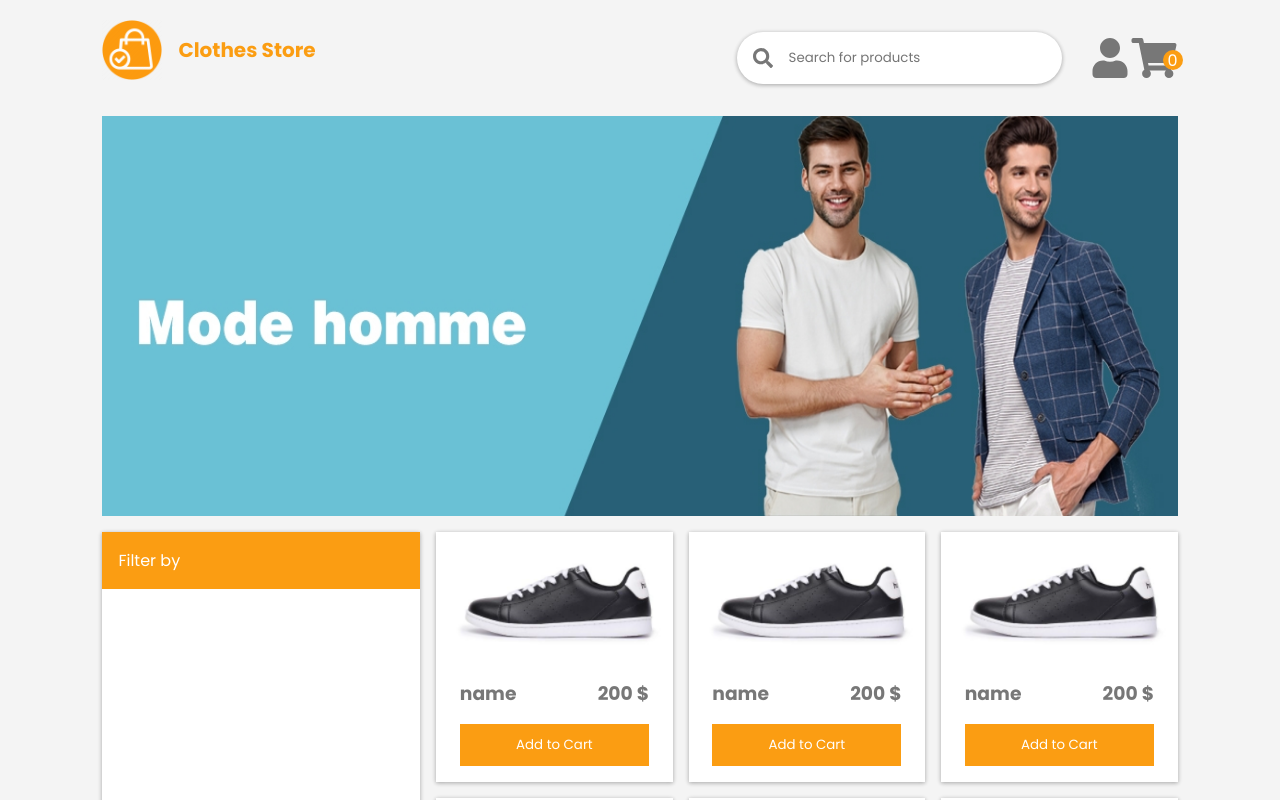
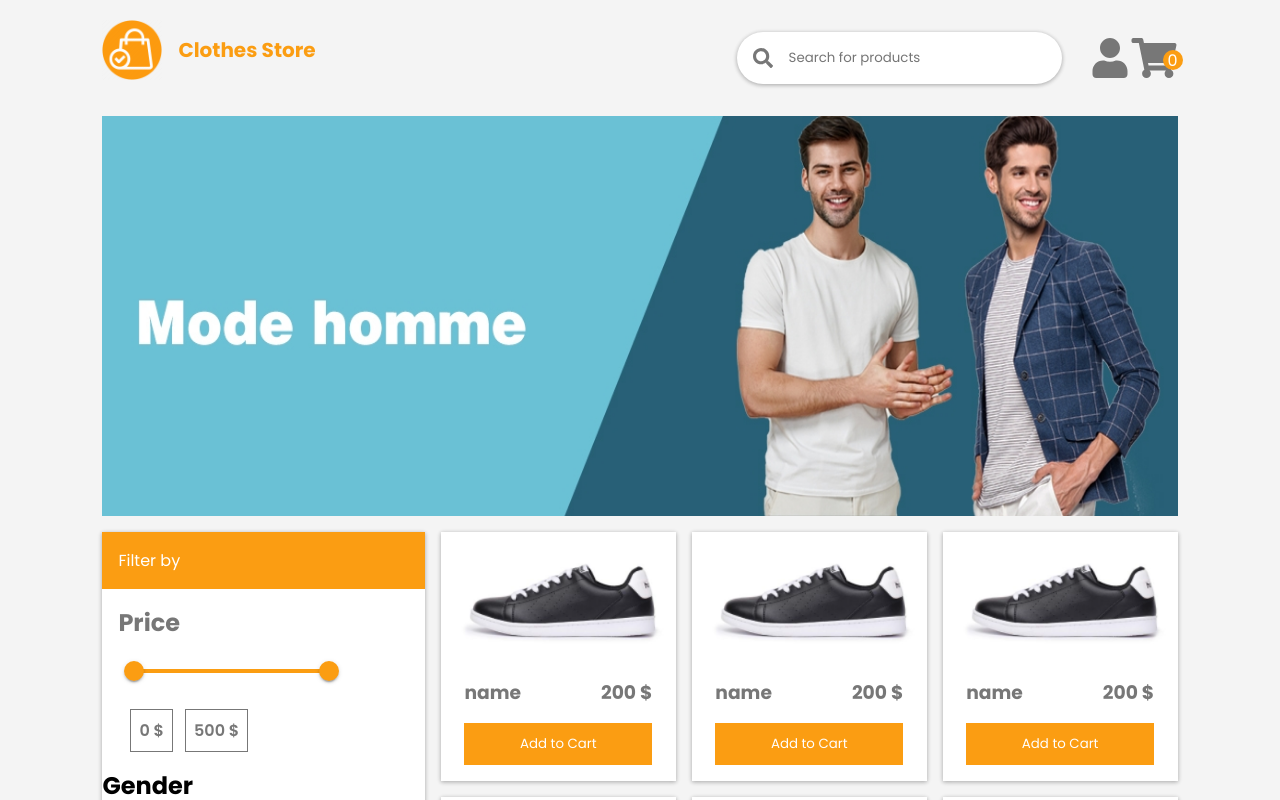
Before and after one commit to Dhia-Ben-Hamouda/Clothes-Store-React-JS, a React (Create React App) app: page /allProducts in a window 1280 px wide. Shown: the top 800 px of the page. Built offline with nearby package versions, Linux system fonts and the light colour scheme.

Commit message:
more work on products page

```diff
--- a/src/components/Auth.jsx
+++ b/src/components/Auth.jsx
@@ -2,8 +2,7 @@ import React from "react";
 import { useState } from "react";
 import { TextField } from "@mui/material";
 import { createTheme, ThemeProvider } from '@mui/material/styles';
-import { FaFacebook , FaGoogle , FaTwitter } from "react-icons/fa";
-import { IconContext } from "react-icons";
+import { FaFacebookF, FaGoogle, FaTwitter } from "react-icons/fa";
 
 const theme = createTheme({
   palette: {
@@ -108,16 +107,23 @@ const Auth = () => {
             {
               signIn ? <>
                 <h3>
-                Don't have an account ? <span  onClick={()=>{setSignIn(!signIn)}}>Sign up</span>
-              </h3>
-              <h4>or Sign in with</h4>
+                  Don't have an account ? <span onClick={() => { setSignIn(!signIn) }}>Sign up</span>
+                </h3>
+                <h4>or Sign in with</h4>
+                <div className="icons">
+              <div className="icon" style={{background:"#405498"}}>
+                <FaFacebookF />
+              </div>
+              <div className="icon" style={{background:"#359BF1"}}>
+                <FaTwitter />
+              </div>
+              <div className="icon" style={{background:"#E74639"}}>
+                <FaGoogle />
+              </div>
+            </div>
               </>
-              : <h3>Already have an account <span  onClick={()=>{setSignIn(!signIn)}}>Sign in</span></h3>
+                : <h3>Already have an account <span onClick={() => { setSignIn(!signIn) }}>Sign in</span></h3>
             }
-
-            <div className="icons">
-
-            </div>
 
           </form>
         </ThemeProvider>
--- a/src/components/Home.jsx
+++ b/src/components/Home.jsx
@@ -14,87 +14,13 @@ const Home = () => {
             <h2>experience the luxury of buying high
               quality clothes from home with low
               prices and fast shipping !</h2>
-            <a href="#featured">Get Started</a>
+            <a href="/allProducts">Get Started</a>
           </div>
           <div className="illustration">
             <img src={shirt} alt="" />
           </div>
         </div>
       </div>
-      <section id="featured">
-        <div className="header">
-          <h1>Featured Products</h1>
-        </div>
-        <div className="grid">
-            <div className="item">
-              <img src={test} alt="" />
-              <div>
-                <h3>name</h3>
-                <h3>200 $</h3>
-              </div>
-              <button>See products</button>
-            </div>
-            <div className="item">
-              <img src={test} alt="" />
-              <div>
-                <h3>name</h3>
-                <h3>200 $</h3>
-              </div>
-              <button>See products</button>
-            </div>
-            <div className="item">
-              <img src={test} alt="" />
-              <div>
-                <h3>name</h3>
-                <h3>200 $</h3>
-              </div>
-              <button>See products</button>
-            </div>
-            <div className="item">
-              <img src={test} alt="" />
-              <div>
-                <h3>name</h3>
-                <h3>200 $</h3>
-              </div>
-              <button>See products</button>
-            </div>
-            <div className="item">
-              <img src={test} alt="" />
-              <div>
-                <h3>name</h3>
-                <h3>200 $</h3>
-              </div>
-              <button>See products</button>
-            </div>
-            <div className="item">
-              <img src={test} alt="" />
-              <div>
-                <h3>name</h3>
-                <h3>200 $</h3>
-              </div>
-              <button>See products</button>
-            </div>
-            <div className="item">
-              <img src={test} alt="" />
-              <div>
-                <h3>name</h3>
-                <h3>200 $</h3>
-              </div>
-              <button>See products</button>
-            </div>
-            <div className="item">
-              <img src={test} alt="" />
-              <div>
-                <h3>name</h3>
-                <h3>200 $</h3>
-              </div>
-              <button>See products</button>
-            </div>
-          </div>
-          <a href="/allProducts">
-            See All products
-          </a>
-      </section>
     </section>
   )
 }
--- a/src/components/Navbar.jsx
+++ b/src/components/Navbar.jsx
@@ -6,17 +6,12 @@ import { useState } from "react";
 const Navbar = () => {
   const [search, setSearch] = useState("");
 
-  function clickHandler()
-  {
-    window.location.href = "/"
-  }
-
   return (
     <nav>
-      <div className="logo" onClick={clickHandler}>
+      <a className="logo" href="/">
         <img src={logo} alt="" />
         <h1>Clothes Store</h1>
-      </div>
+      </a>
       <div className="container">
         <div className="search-container">
           <FaSearch size="1.25rem" color="#777" />
@@ -32,10 +27,10 @@ const Navbar = () => {
           </a>
           <a href="/cart">
             <FaShoppingCart className="icon cart" />
+            <div className="count">
+              0
+            </div>
           </a>
-          <div className="count">
-            0
-          </div>
         </div>
       </div>
     </nav>
--- a/src/components/Products.jsx
+++ b/src/components/Products.jsx
@@ -4,20 +4,61 @@ import Carousel from "./Carousel.jsx";
 import test from "../assets/test.png";
 import Pagination from "./Pagination.jsx";
 import { useState } from "react";
+import { Slider } from "@mui/material";
+import { createTheme, ThemeProvider } from '@mui/material/styles';
 
-const Products = ()=>{
-  const [page , setPage] = useState(2);
-  const [pages , setPages] = useState(7);
+const theme = createTheme({
+  palette: {
+    primary: {
+      main: "#FB9D12"
+    }
+  }
+})
 
-  return(
+const Products = () => {
+  const [page, setPage] = useState(2);
+  const [pages, setPages] = useState(7);
+  const [priceRange, setPriceRange] = useState([0, 500]);
+
+  return (
     <>
       <section id="products">
-        <Navbar/>
-        <Carousel/>
+        <Navbar />
+        <Carousel />
         <div className="container">
           <div className="filter-container">
             <div className="header">
               Filter by
+            </div>
+            <div className="price">
+              <h1>Price</h1>
+              <div className="slider">
+                <ThemeProvider theme={theme}>
+                  <Slider
+                    value={priceRange}
+                    valueLabelDisplay="auto"
+                    min={0}
+                    max={500}
+                    step={20}
+                    onChange={(e, newValue) => { setPriceRange(newValue); console.log(newValue) }}
+                  />
+                </ThemeProvider>
+              </div>
+              <div className="price-inputs">
+                <div className="low">
+                  {
+                    priceRange[0] + " $"
+                  }
+                </div>
+                <div className="high">
+                  {
+                    priceRange[1] + " $"
+                  }
+                </div>
+              </div>
+            </div>
+            <div className="gender">
+              <h1>Gender</h1>
             </div>
           </div>
           <div className="product-container">
@@ -96,11 +137,11 @@ const Products = ()=>{
           </div>
         </div>
         <div className="pagination">
-            <Pagination
-              page={page}
-              setPage={setPage}
-              pages={pages}
-            />
+          <Pagination
+            page={page}
+            setPage={setPage}
+            pages={pages}
+          />
         </div>
       </section>
     </>
--- a/src/styles/_auth.scss
+++ b/src/styles/_auth.scss
@@ -14,6 +14,26 @@
     flex-direction: column;
     align-items: center;
     width:400px;
+
+    .icons{
+      display: flex;
+      margin-top:.5rem;
+
+      .icon{
+        margin:.25rem;
+        padding:.5rem;
+        display: flex;
+        justify-content: center;
+        align-items: center;
+        border-radius: 50%;
+
+        & > *{
+          width:1.5rem;
+          height:1.5rem;
+          color:white;
+        }
+      }
+    }
 
     .input{
       width:95%;
@@ -71,7 +91,7 @@
       font-weight: 600;
 
       &:hover{
-        transform: scale(1.08);
+        transform: scale(1.03);
       }
     }
 
--- a/src/styles/_home.scss
+++ b/src/styles/_home.scss
@@ -63,7 +63,7 @@
           transition: .5s;
 
           &:hover{
-            transform: scale(1.08);
+            transform: scale(1.05);
           }
         }
       }
--- a/src/styles/_products.scss
+++ b/src/styles/_products.scss
@@ -56,6 +56,45 @@
         color: white;
         padding:1rem;
       }
+
+      .price{
+        padding-inline:1rem;
+
+
+
+        .price-inputs{
+          display: flex;
+          padding:1rem 0rem;
+          margin-right: 75rem;
+          width: 77%;
+
+          div{
+            border:1px solid $secondary;
+            margin-left:.75rem;
+            padding: .5rem;
+            color:$secondary;
+            font-weight: 600;
+          }
+        }
+
+        .slider{
+          padding-left:1rem;
+          padding-right: 5rem;
+
+          .css-3smgor-MuiSlider-thumb{
+            background-color: white;
+            box-shadow: 0px 1px 4px 0px rgba(0, 0, 0, 0.2),
+            0px 1px 5px 0px rgba(0, 0, 0, 0.1);
+          }
+
+
+        }
+
+        h1{
+          margin:1rem 0px;
+          color:$secondary;
+        }
+      }
     }
 
 
@@ -86,7 +125,7 @@
           transition: .5s;
 
           &:hover{
-            transform: scale(1.08);
+            transform: scale(1.05);
           }
         }
 
```
